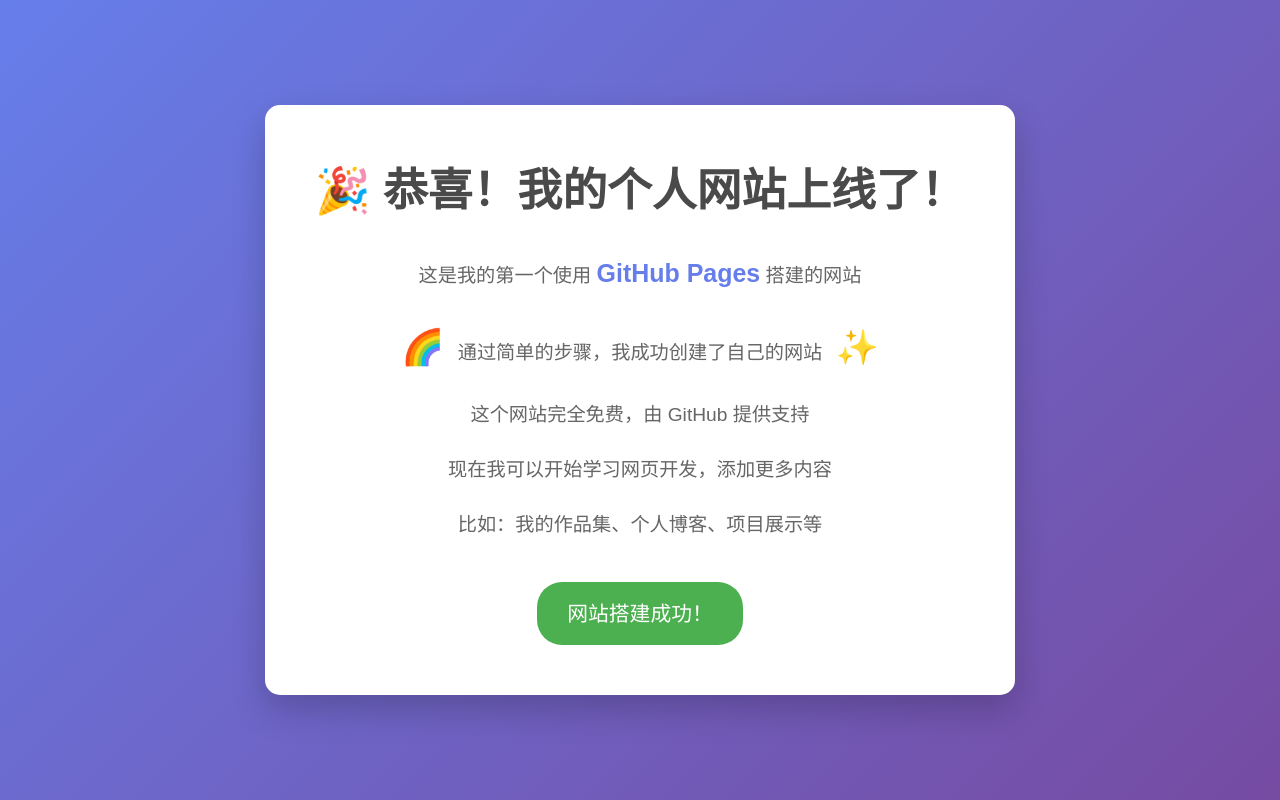
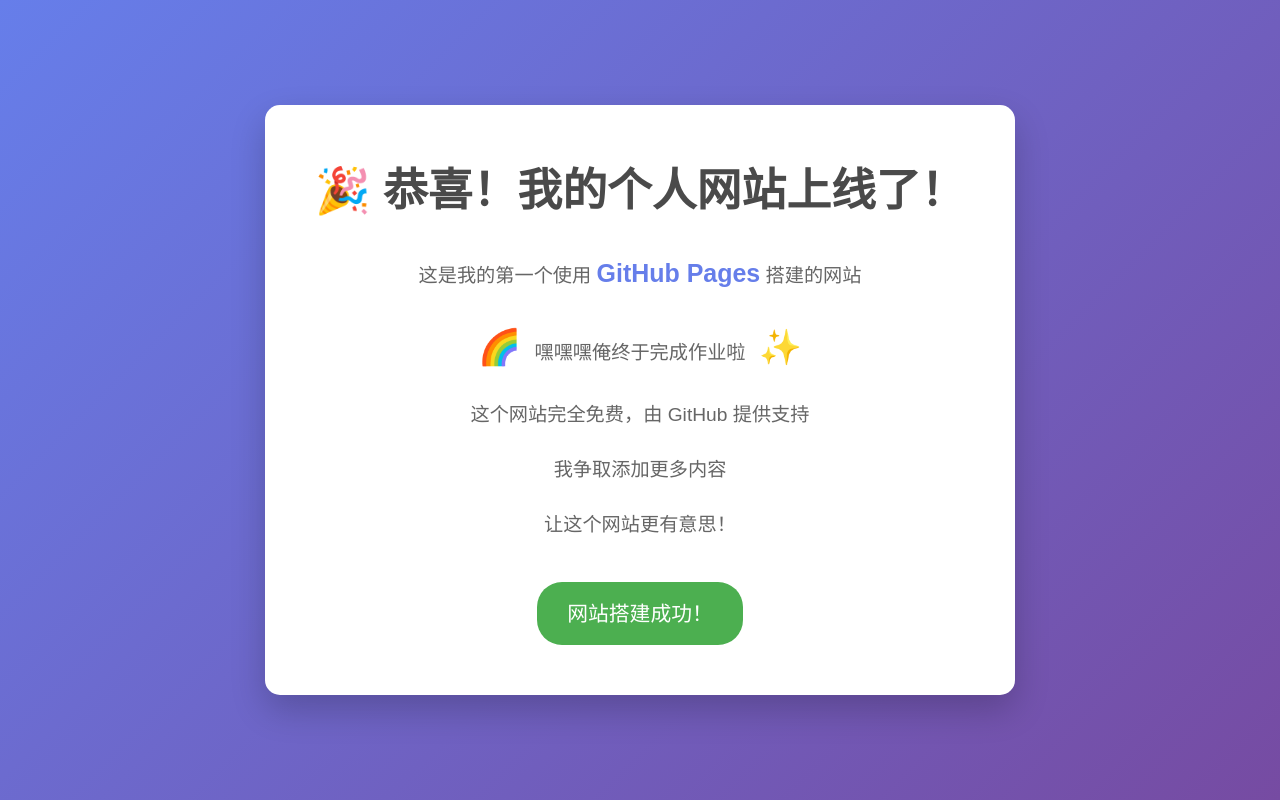
Before and after one commit to heyTsofte/heyTsofte-github-io, a plain HTML site: page index.html in a window 1280 px wide. Drawn offline with Linux system fonts and the light colour scheme.

Commit message:
修改
改了一些话

```diff
--- a/index.html
+++ b/index.html
@@ -68,10 +68,10 @@
         <div class="card">
             <h1>🎉 恭喜！我的个人网站上线了！</h1>
             <p>这是我的第一个使用 <span class="highlight">GitHub Pages</span> 搭建的网站</p>
-            <p><span class="emoji">🌈</span> 通过简单的步骤，我成功创建了自己的网站 <span class="emoji">✨</span></p>
+            <p><span class="emoji">🌈</span> 嘿嘿嘿俺终于完成作业啦 <span class="emoji">✨</span></p>
             <p>这个网站完全免费，由 GitHub 提供支持</p>
-            <p>现在我可以开始学习网页开发，添加更多内容</p>
-            <p>比如：我的作品集、个人博客、项目展示等</p>
+            <p>我争取添加更多内容</p>
+            <p>让这个网站更有意思！</p>
             <div class="success">网站搭建成功！</div>
         </div>
     </div>
```
